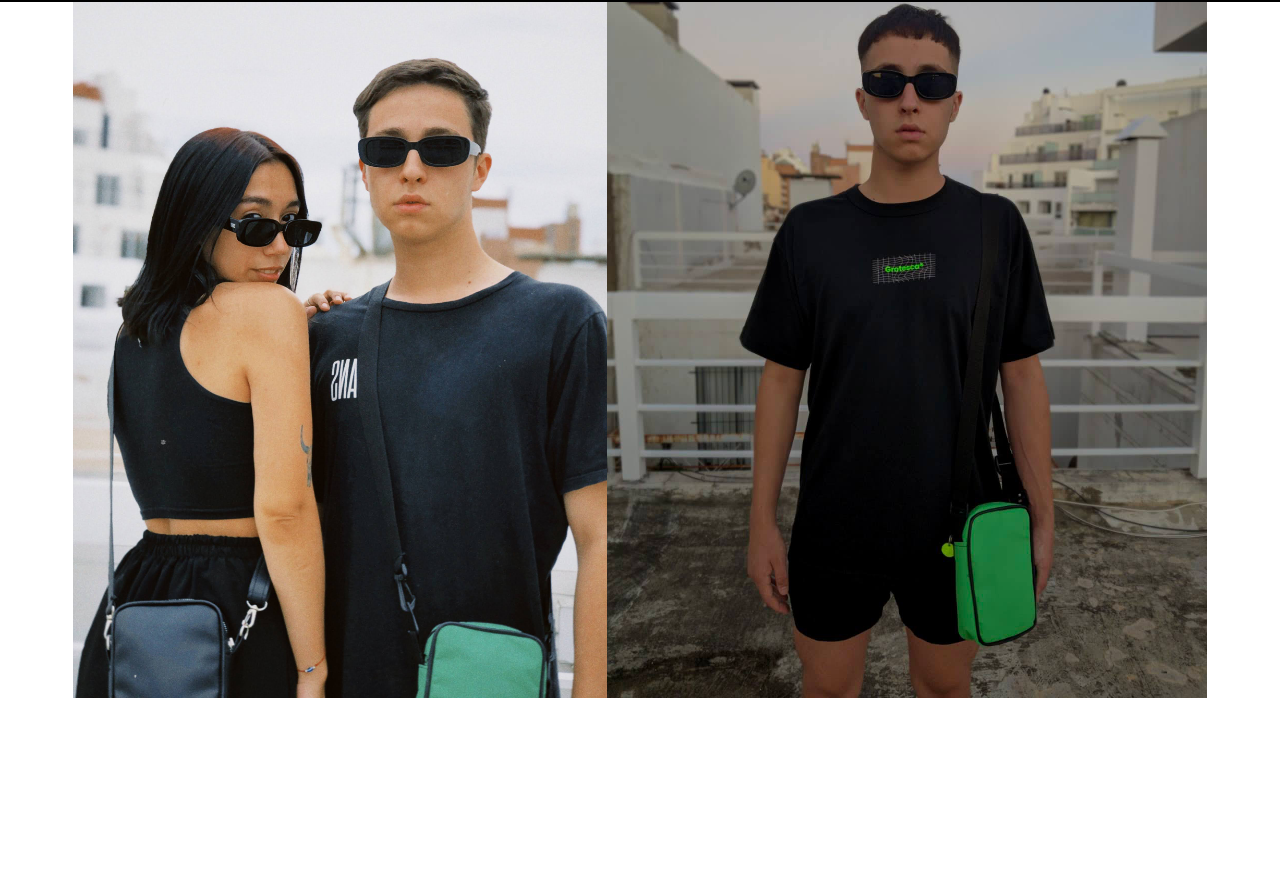
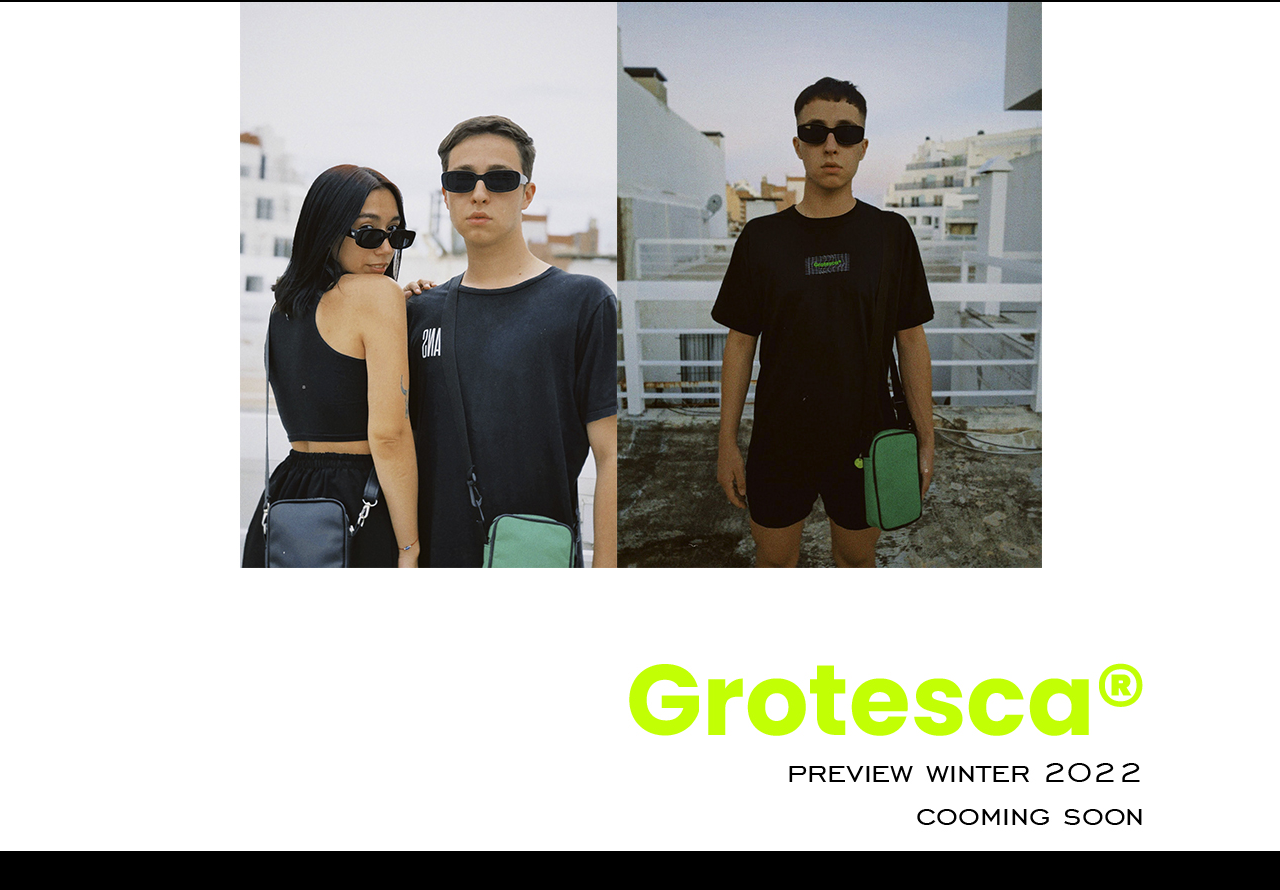
Before and after one commit to NicolasBomben/coderHouse-entregaFinal-Js, a website: page index.html in a window 1280 px wide. Shown: the part 102-992 px from the top of the page. Before the commit the page ends 800 px from the top, so only its background shows below. Drawn offline with Linux system fonts and the light colour scheme.

Commit message:
terminando home page

```diff
--- a/index.html
+++ b/index.html
@@ -9,7 +9,6 @@
 </head>
 <body>
     <header id="header">
-
       <div id="normal-header">
         <a href="#" id="image-link"><img src="./images/logoGrotesca.png" alt="Grotesca Logo" id="header-img" /></a>
 
@@ -22,18 +21,24 @@
             <li class="nav-link" id="menu-item"><a href="#prices-section-container" class="menu-link"> PRICING </a>
           </ul>
         </nav>
+
       </div>
-
     </header>
     <!--seccion banner-->
-    <section>
+    <section class="modelos-banner">
       <div class="padre-banner">
-        <img src="./images/modelosUno.jpg" alt="Modelos Uno" >
-        <img src="./images/modelosDos.jpg" alt="Modelos Dos" >
+        <img src="./images/modelosFinal.jpeg" alt="Modelos" >
       </div>
     </section>
+    <!--seccion banner preview winter-->
+    <section>
+      <div class="winter-banner">
+        <img src="./images/grotescaWinter.jpeg" alt="Preview Winter">
+      </div>
+    </section>
+    <!--<script src="./js/main.js"></script>-->
+</body>
+<footer class="footer">
 
-    <!--<script src="./js/main.js"></script>-->
-
-</body>
+</footer>
 </html>
--- a/scss/body.scss
+++ b/scss/body.scss
@@ -20,9 +20,9 @@
     align-items: center;
 }
 
-img{
-    height: auto;
-    width: auto;
-    max-height: 800px;
-    max-width: 800px;
+.winter-banner{
+    position: static;
+    display: flex;
+    justify-content: center;
+    align-items: center;
 }
--- a/scss/estilo.scss
+++ b/scss/estilo.scss
@@ -1,2 +1,3 @@
 @import "navBar";
 @import "body";
+@import "footer";
--- /dev/null
+++ b/scss/footer.scss
@@ -0,0 +1,6 @@
+.footer{
+    position: static;
+    width: 100%;
+    height: 200px;
+    background-color: black;
+}
--- a/scss/navBar.scss
+++ b/scss/navBar.scss
@@ -1,5 +1,5 @@
 #normal-header {
-	position: fixed;
+	position: static;
 	display: flex;
 	align-items: center;
 	width: 100%;
```
Also changed, not shown: css/style.css, images/grotescaWinter.jpeg (added), images/modelosFinal.jpeg (added). Lines whose indentation alone changed are shown as unchanged.
